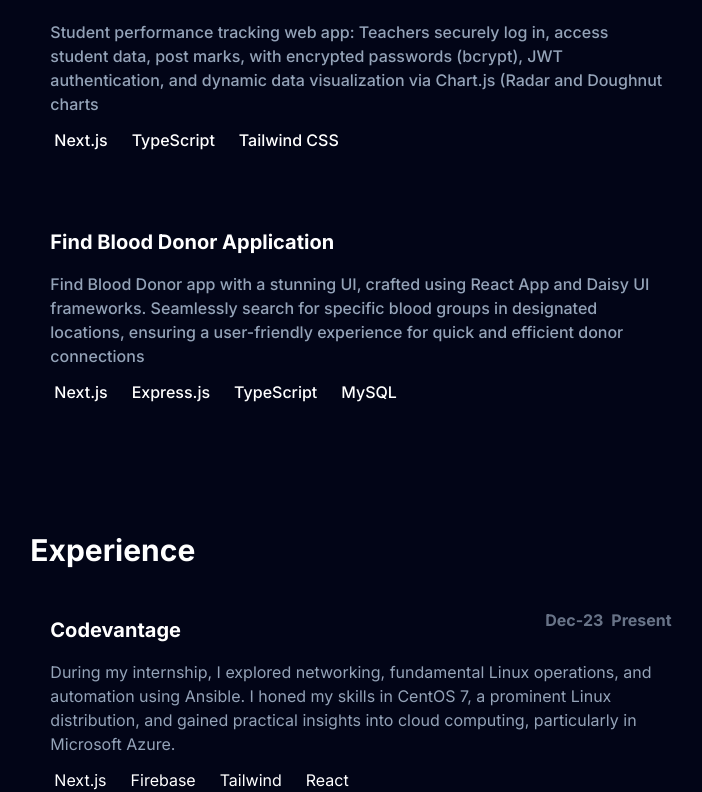
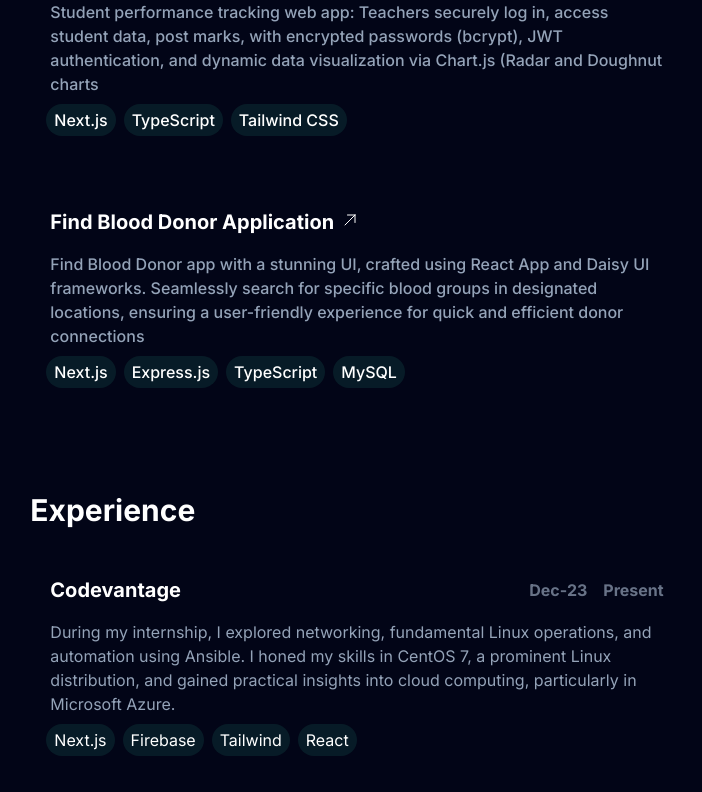
Before and after one commit to Lakshmanshankar/portfolio, a Next.js app: page /new in a window 1280 px wide. Shown: the part 1296-2088 px from the top of the page, without its empty margins (303-1005 px from the left). Built offline with nearby package versions, Linux system fonts and the light colour scheme.

Commit message:
added link hover

```diff
--- a/app/new/Components/Sidebar.jsx
+++ b/app/new/Components/Sidebar.jsx
@@ -29,7 +29,7 @@ export function Sidebar({ children }) {
       <nav className="fixed top-0 w-full ">
         <ul className="flex w-full justify-center backdrop-blur-md " key={"ul"}>
           {data.paths.map((path, id) => (
-            <li className='py-3' key={`item-${id}`}><a key={`path-${id+Math.random()*23}`} className={`lg:p-3 p-2 py-5 text-base lg:text-xl text-white  cursor-pointer hover:${data.colors[data.current].hoverColor}`}>{path.name}</a></li>
+            <li className='py-3' key={`item-${id}`}><a key={`path-${id + Math.random() * 23}`} className={`lg:p-3 p-2 py-5 text-base lg:text-xl text-white  cursor-pointer hover:${data.colors[data.current].hoverColor} ${data.current ? 'pinkify' : ''} links`}>{path.name}</a></li>
           ))}
         </ul>
       </nav>
--- a/app/new/page.jsx
+++ b/app/new/page.jsx
@@ -26,18 +26,23 @@ export default function Home() {
         }
       </section>
 
-      <section className={`lg:px-20 py-10 md:px-10 xl:w-/12`}>
+      <section className={`lg:px-20 py-5 md:px-10 xl:w-/12 `}>
         <h2 className={`${data.colors[data.current].secondaryText} text-left text-lg lg:text-3xl lg:py-5 font-bold px-5`}>Projects</h2>
         {data.projects.map((project, id) => (
           <Link href={project.source} key={`projectid-${id}`}>
-            <div key={`project-${id}`} className={`lg:p-5 mx-3 rounded-lg py-3 px-2 hover:${data.colors[data.current].hoverColor} hover:${data.colors[data.current].hoverBackground} hover:bg-opacity-10 ` }>
-              <div className="flex justify-between">
-                <h3 className={` font-bold text-md md:text-ld lg:text-xl p-2 hover:transition-all pointer-events-none`}>{project.name}</h3>
+            <div key={`project-${id}`} className={`lg:p-5 mx-3 rounded-lg py-3 px-2 hover:${data.colors[data.current].hoverColor} hover:${data.colors[data.current].hoverBackground} ${data.current ? 'pinkify' : ''} og-background secondary-text hover:bg-opacity-50 animate-translate`}>
+              <div className="flex w-fit h-fit items-end">
+                <h3 className={` font-bold text-md md:text-ld lg:text-xl p-2 hover:transition-all pointer-events-none ${data.current ? 'pinkify' : ' '} secondary-text`}>{project.name}</h3>
+                <div className={`${data.colors[data.current].primaryText} font-bold text-base text-opacity-70 pb-4`}>
+                  <svg xmlns="http://www.w3.org/2000/svg" fill="none" viewBox="0 0 24 24" stroke-width="1.5" stroke="white" class="w-4 h-4 hover:transition-all hover:translate-x-2 translate-px">
+                    <path stroke-linecap="round" stroke-linejoin="round" d="m4.5 19.5 15-15m0 0H8.25m11.25 0v11.25" />
+                  </svg>
+                </div>
               </div>
               <p className={`${data.colors[data.current].primaryText} p-2`}>{project.description}</p>
               <ul className="flex justify-evenly w-fit h-fit p-0 m-0">
-                {project.technologies.map((tech,id) => (
-                  <li className={`p-2 hover:${data.colors[data.current].hoverColor} h-fit mx-1 px-2 py-[4px] rounded-full ${data.colors[data.current].selectBg} bg-opacity-10`} key={`tech-${id}`}>{tech}</li>
+                {project.technologies.map((tech, id) => (
+                  <li className={`p-2 h-fit mx-1 px-2 py-[4px] rounded-full ${data.current ? 'pinkify' : ''} background-current bg-opacity-90`} key={`tech-${id}`}>{tech}</li>
                 ))}
               </ul>
             </div>
@@ -48,18 +53,18 @@ export default function Home() {
       <section className={`lg:px-20 py-5 md:px-10 xl:w-/12 `}>
         <h2 className={`${data.colors[data.current].secondaryText} text-left text-lg lg:text-3xl lg:py-5 font-bold px-5`}>Experience</h2>
         {data.experience.map((job, id) => (
-            <div key={`project-${id}`} className={`lg:p-5 mx-3 rounded-lg py-3 px-2 hover:${data.colors[data.current].hoverColor} hover:${data.colors[data.current].hoverBackground} hover:bg-opacity-10 ` }>
+          <div key={`project-${id}`} className={`lg:p-5 mx-3 rounded-lg py-3 px-2 hover:${data.colors[data.current].hoverColor} hover:${data.colors[data.current].hoverBackground} ${data.current ? 'pinkify' : ''} og-background secondary-text hover:bg-opacity-50 `}>
             <div className="flex justify-between">
-                <h3 className={` font-bold text-md md:text-ld lg:text-xl p-2 hover:transition-all pointer-events-none`}>{job.company}</h3>
-                <div className={`flex ${data.colors[data.current].primaryText} font-bold text-base text-opacity-70`}>
-                <span className="mx-2 ">{job.from}</span>
-                <span>{job.to}</span>
+              <h3 className={` font-bold text-md md:text-ld lg:text-xl p-2 hover:transition-all pointer-events-none ${data.current ? 'pinkify' : ' '} secondary-text`}>{job.company}</h3>
+              <div className={`flex items-center ${data.colors[data.current].primaryText} font-bold text-base text-opacity-70`}>
+                <span className="mx-2 h-fit">{job.from}</span>
+                <span className="mx-2 h-fit">{job.to}</span>
               </div>
             </div>
             <p className={`${data.colors[data.current].primaryText} p-2`}>{job.description}</p>
             <ul className="flex justify-evenly w-fit h-fit p-0 m-0">
-                {job.skills.map((tech,id) => (
-                  <li className={`p-2 hover:${data.colors[data.current].hoverColor} h-fit mx-1 px-2 py-[4px] rounded-full ${data.colors[data.current].selectBg} bg-opacity-10`} key={`tech-${id}`}>{tech}</li>
+              {job.skills.map((tech, id) => (
+                <li className={`p-2 h-fit mx-1 px-2 py-[4px] rounded-full ${data.current ? 'pinkify' : ''} background-current bg-opacity-90`} key={`tech-${id}`}>{tech}</li>
               ))}
             </ul>
           </div>
--- a/app/new/style.css
+++ b/app/new/style.css
@@ -1,20 +1,54 @@
+:root {
+  /*fallback: */
+  --hover-text: #2dd4bf;
+  --hover-bg: #134e4a50;
+}
 
-body{
+.pinkify {
+  --hover-text: #e879f9;
+  --hover-bg: #d946ef20;
+}
+
+.links:hover {
+  transition: 0.3s;
+  color: var(--hover-text);
+}
+
+.secondary-text:hover {
+  color: var(--hover-text);
+}
+
+.background-current {
+  background: var(--hover-bg);
+}
+
+.og-background:hover {
+  transition: 0.3s;
+  background: var(--hover-bg);
+}
+
+.animate-translate:hover .translate-px {
+  transition: 0.3s;
+  translate: 5px;
+}
+
+body {
   background: rgba(2, 6, 23, 1);
 }
 
-.gradient{
+.gradient {
   -webkit-text-fill-color: transparent;
 }
 
 .gradient-blue {
-    background: -webkit-linear-gradient(0deg, #22d3ee 20%, #5eead4 50%, #ffc98c 80%);;
+  background: -webkit-linear-gradient(0deg, #22d3ee 20%, #5eead4 50%, #ffc98c 80%);
+  ;
   -webkit-background-clip: text;
   -webkit-text-fill-color: transparent;
 }
 
 .gradient-red {
-    background:-webkit-linear-gradient(0deg, #be22ff 20%, #ff279c 50%, #ff1f97 80%);
+  background: -webkit-linear-gradient(0deg, #be22ff 20%, #ff279c 50%, #ff1f97 80%);
   -webkit-background-clip: text;
   -webkit-text-fill-color: transparent;
 }
@@ -25,6 +59,7 @@ body{
   -webkit-background-clip: text;
   -webkit-text-fill-color: transparent;
 }
-.gradient::selection{
-    -webkit-text-fill-color:white;
+
+.gradient::selection {
+  -webkit-text-fill-color: white;
 }
```
Lines whose indentation alone changed are shown as unchanged.
